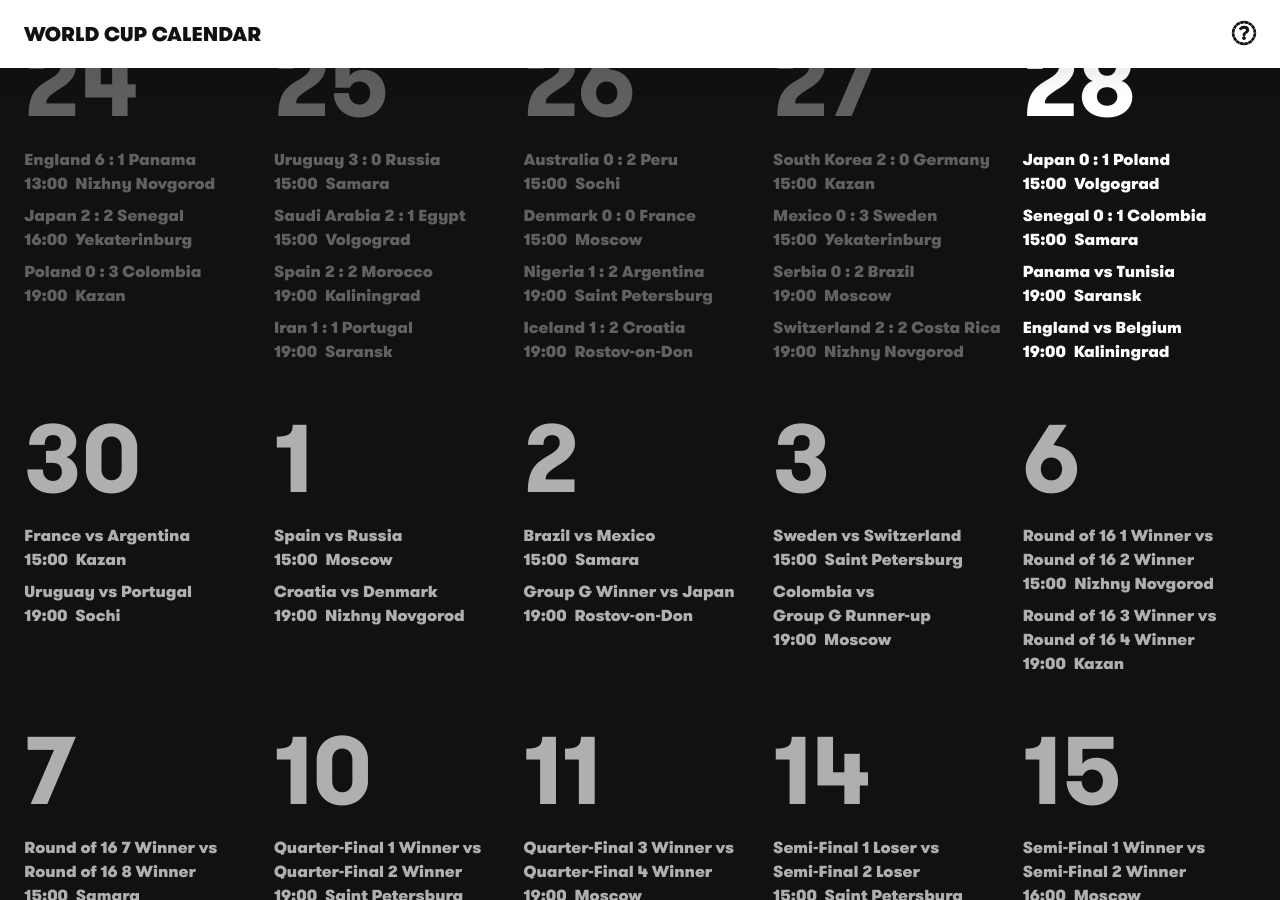
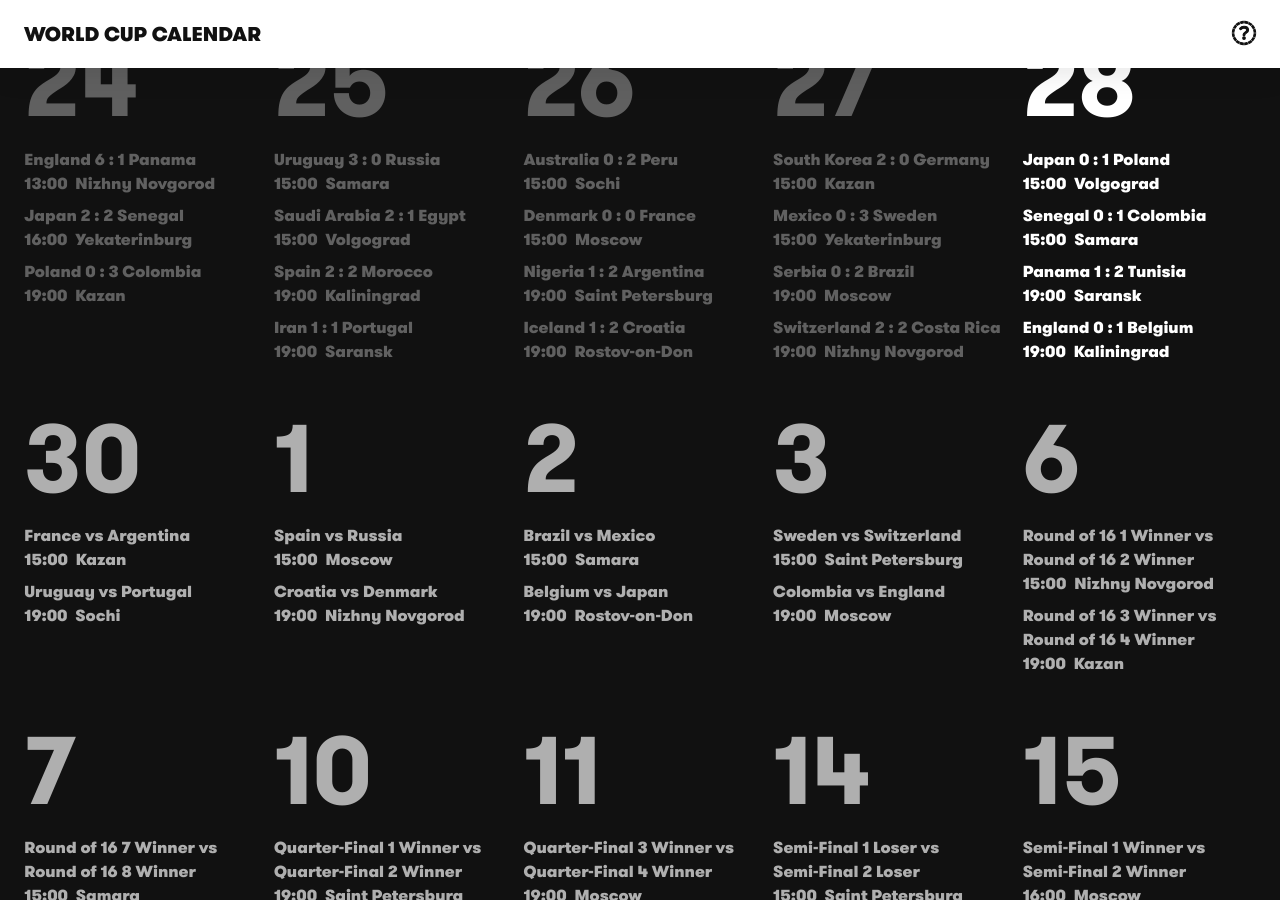
Before and after one commit to iamclydehoel/worldcupcalendar-2018, a Jekyll site: the page built from index.html, in a window 1280 px wide and 900 px high, scrolled down 832 px. Built offline with Jekyll 4.4.1, drawn with Linux system fonts in a browser that asks for light colours; nearby versions of some CDN libraries.

Commit message:
Score update

```diff
--- a/_data/fixtures.yml
+++ b/_data/fixtures.yml
@@ -306,13 +306,13 @@
 
     - team1: Panama
       team2: Tunisia
-      score:
+      score: '1 : 2'
       time: '19:00'
       venue: Saransk
 
     - team1: England
       team2: Belgium
-      score:
+      score: '0 : 1'
       time: '19:00'
       venue: Kaliningrad
 
@@ -352,7 +352,7 @@
       time: '15:00'
       venue: Samara
 
-    - team1: Group G Winner
+    - team1: Belgium
       team2: Japan
       score:
       time: '19:00'
@@ -367,7 +367,7 @@
       venue: Saint Petersburg
 
     - team1: Colombia
-      team2: Group G Runner-up
+      team2: England
       score:
       time: '19:00'
       venue: Moscow
```
